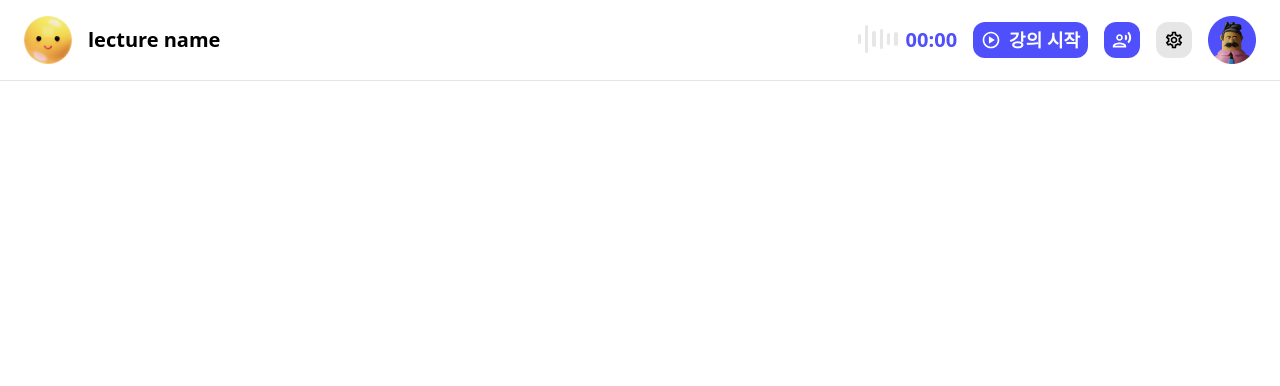
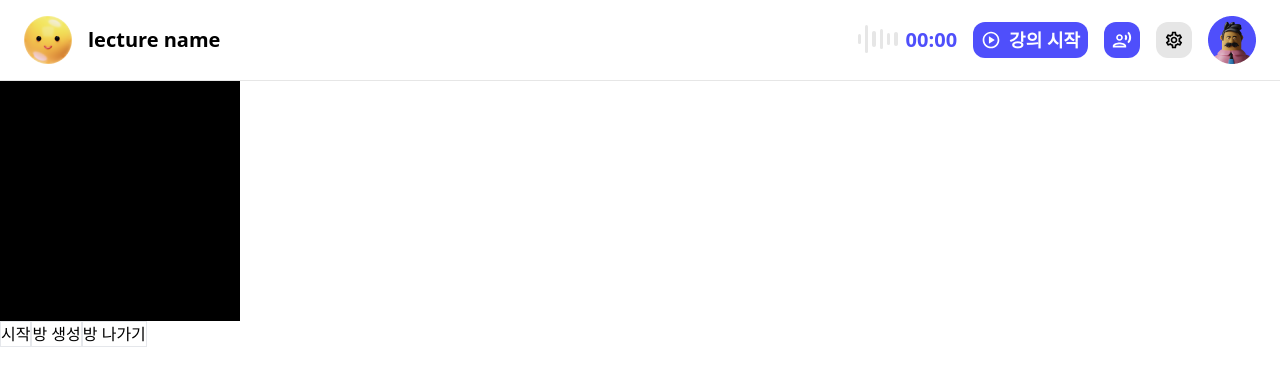
Before and after one commit to boostcampwm2023/web13_Boarlog, a React (Vite) app in the folder frontend/: page /mictest in a window 1280 px wide. Shown: the top 386 px of the page. Built offline with nearby package versions, Linux system fonts and the light colour scheme; no server answers; a web font is replaced by a local one.

Commit message:
feat: 강의자 비디오,오디오 WebRTC 연결 프로토타입 생성 #34
강의자의 비디오, 오디오를 WebRTC를 이용하여 전송하는 프로토타입을
/mictest에서 사용할 수 있게 했습니다.

```diff
--- a/frontend/src/pages/MicTest/MicTest.tsx
+++ b/frontend/src/pages/MicTest/MicTest.tsx
@@ -1,9 +1,11 @@
 import Header from "@/components/Header/Header";
+import VideoCall from "./components/VideoCall";
 
 const MicTest = () => {
   return (
     <>
       <Header type="instructor" />
+      <VideoCall />
     </>
   );
 };
--- /dev/null
+++ b/frontend/src/pages/MicTest/components/VideoCall.tsx
@@ -0,0 +1,146 @@
+import { useEffect, useRef } from "react";
+import { io, Socket } from "socket.io-client";
+
+const VideoCall = () => {
+  const socketRef = useRef<Socket>();
+  const myVideoRef = useRef<HTMLVideoElement>(null);
+  const pcRef = useRef<RTCPeerConnection>();
+
+  const startButtonRef = useRef<HTMLButtonElement>(null);
+  const callButtonRef = useRef<HTMLButtonElement>(null);
+  const hangupButtonRef = useRef<HTMLButtonElement>(null);
+
+  useEffect(() => {}, []);
+
+  // TODO: 발표자 브라우저에서 미디어 track 설정 & 화면에 영상 출력
+  const start = async () => {
+    try {
+      socketRef.current = io("http://localhost:3000/create-room");
+
+      //startButton.disabled = true;
+      const stream = await navigator.mediaDevices.getUserMedia({
+        audio: true,
+        video: true
+      });
+
+      //localVideo.srcObject = stream;
+      if (myVideoRef.current) {
+        myVideoRef.current.srcObject = stream;
+      }
+
+      //callButton.disabled = false;
+      console.log("1. 로컬 stream 생성 완료");
+
+      //presenterRTCPC = new RTCPeerConnection();
+      pcRef.current = new RTCPeerConnection();
+
+      console.log("2. 로컬 RTCPeerConnection 생성 완료");
+      if (stream) {
+        console.log(stream);
+        console.log("3.track 추가");
+        stream.getTracks().forEach((track) => {
+          console.log("track:", track);
+          if (!pcRef.current) return;
+          pcRef.current.addTrack(track, stream);
+        });
+      } else {
+        console.log("no stream");
+      }
+    } catch (e) {
+      alert(`getUserMedia() error: ${e.name}`);
+    }
+  };
+
+  async function setStream() {
+    console.log("4.setstream 실행");
+    try {
+      await createPresenterOffer();
+      await setServerAnswer();
+    } catch (e) {
+      console.log(e);
+    }
+  }
+
+  start().then(setStream);
+
+  function getPresenterCandidate() {
+    if (!pcRef.current) return;
+    pcRef.current.onicecandidate = (e) => {
+      if (e.candidate) {
+        if (!socketRef.current) return;
+        console.log("발표자 candidate 수집");
+        socketRef.current.emit("presenterCandidate", {
+          candidate: e.candidate,
+          presenterSocketId: socketRef.current.id
+        });
+      }
+    };
+  }
+
+  async function createPresenterOffer() {
+    try {
+      if (!pcRef.current || !socketRef.current) return;
+      console.log("offer 생성");
+      //console.log(pcRef.current);
+      const SDP = await pcRef.current.createOffer();
+      //console.log(pcRef.current);
+      // presenterRTCPC.ontrack((e) => {
+      //   console.log(e.streams)
+      // })
+      socketRef.current.emit("presenterOffer", {
+        socketId: socketRef.current.id,
+        SDP: SDP
+      });
+      console.log("발표자 localDescription 설정 완료");
+      pcRef.current.setLocalDescription(SDP);
+      // presenterRTCPC.setLocalDescription(new RTCSessionDescription(SDP))
+      getPresenterCandidate();
+    } catch (e) {
+      console.log(e);
+    }
+  }
+
+  async function setServerAnswer() {
+    if (!socketRef.current) return;
+    socketRef.current.on(`${socketRef.current.id}-serverAnswer`, (data) => {
+      if (!pcRef.current) return;
+      console.log("remoteDescription 설정완료");
+      pcRef.current.setRemoteDescription(data.SDP);
+    });
+    socketRef.current.on(`${socketRef.current.id}-serverCandidate`, (data) => {
+      if (!pcRef.current) return;
+      console.log("서버로부터 candidate 받음");
+      pcRef.current.addIceCandidate(new RTCIceCandidate(data.candidate));
+    });
+  }
+
+  return (
+    <div>
+      <video
+        id="remotevideo"
+        style={{
+          width: 240,
+          height: 240,
+          backgroundColor: "black"
+        }}
+        ref={myVideoRef}
+        autoPlay
+        muted
+      />
+
+      <div>
+        <button className="border" ref={startButtonRef}>
+          시작
+        </button>
+        <button className="border" id="callButton" ref={callButtonRef}>
+          방 생성
+        </button>
+        <button className="border" id="hangupButton" ref={hangupButtonRef}>
+          방 나가기
+        </button>
+      </div>
+    </div>
+  );
+};
+
+export default VideoCall;
```
